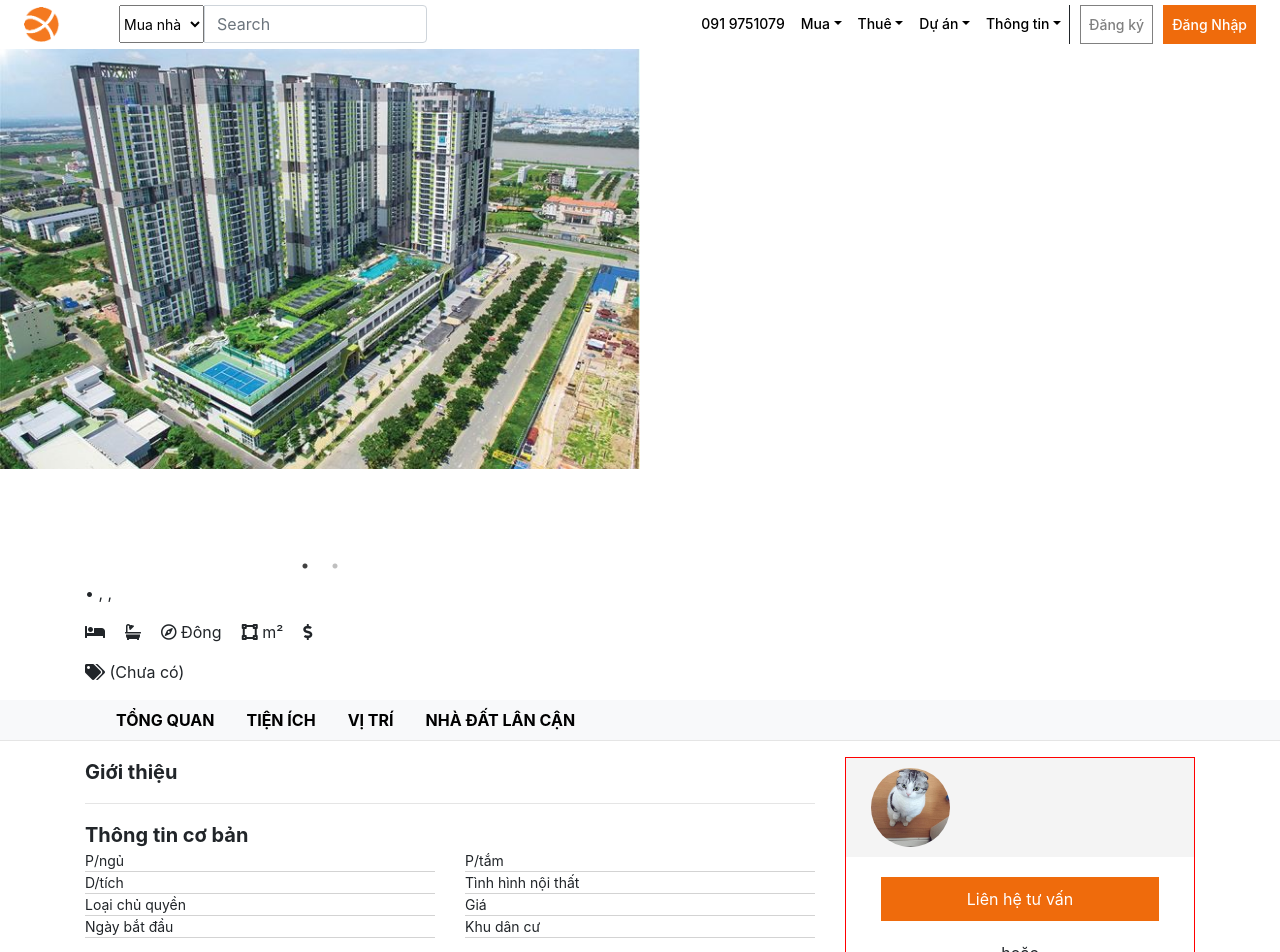
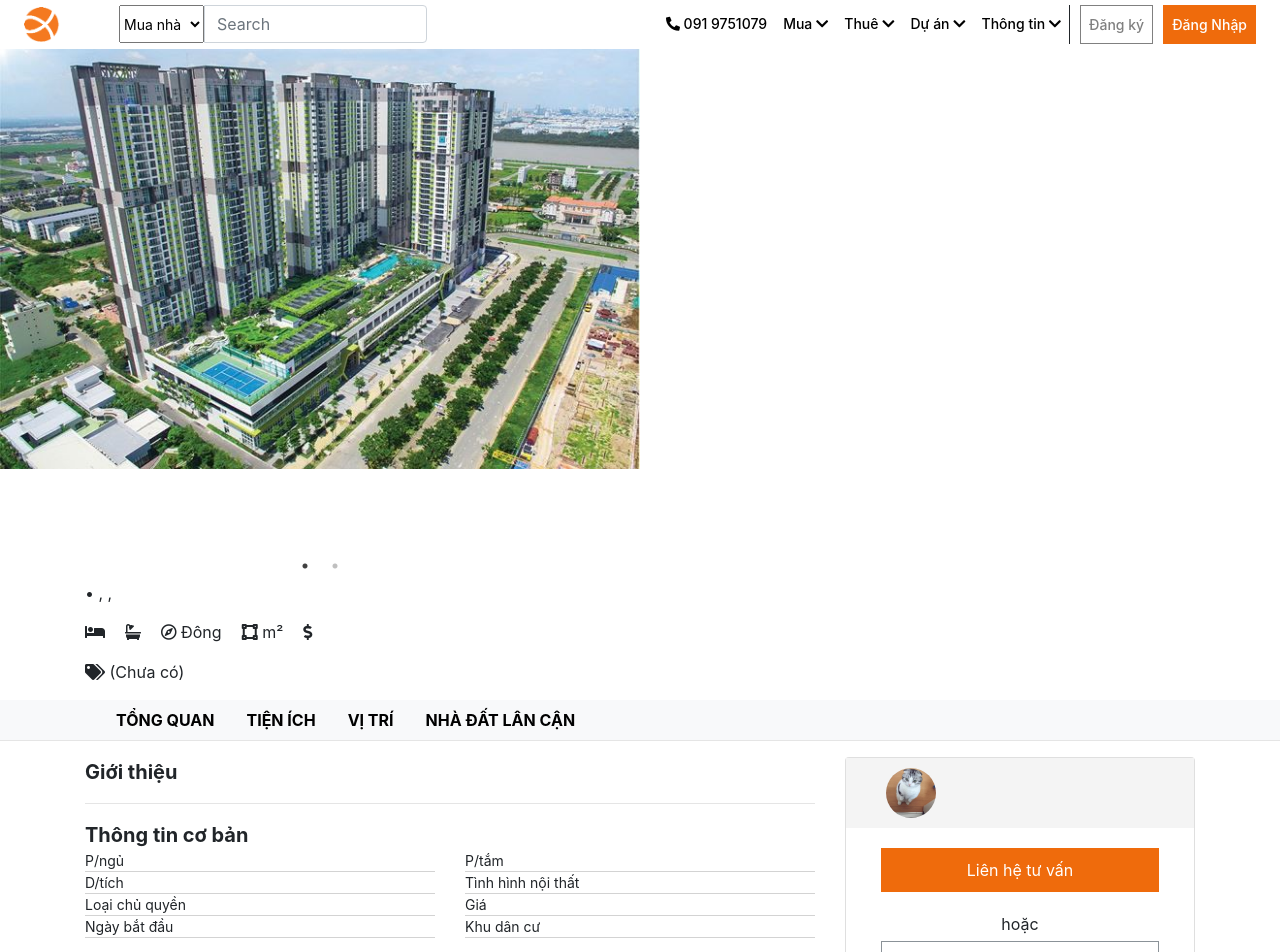
Before and after one commit to NguyenTaiAnh/Convert-Nextjs, a Next.js app: page / in a window 1280 px wide. Shown: the top 952 px of the page. Built offline with nearby package versions, Linux system fonts and the light colour scheme; no server answers.

Commit message:
fix navbar menu and item-Right

```diff
--- a/components/bodycenter.tsx
+++ b/components/bodycenter.tsx
@@ -228,24 +228,27 @@ export default class BodyCenter extends React.Component<IProps, IState> {
                                 </Row>
                                 <hr />
                                 <p className="titlee">Hình ảnh <span className="textt">{data.propertyName}</span></p>
-                                <img src={data.propertyDraftUrl} alt="" />
+                                <img src={data.propertyDraftUrl} style={{width:"100%"}} alt="" />
 
 
                             </div>
 
                         </Col>
+                        {/* -----------------------Item Right------------------------ */}
                         <Col xs="12" md="4">
                             <div className="item-right stickyy">
+                                <Card>
                                 <div >
-                                    <Row className="topItem">
-                                        <Col lg="4" >
-                                            <img src="/img/meo.jpg" alt="img" className="changeImg" />
+                                    <Row className="top-Item">
+                                        <Col xs="2" lg="2" style={{padding:"0"}} >
+                                            <img src="/img/meo.jpg" alt="img" className="change-Img" />
                                         </Col>
-                                        <Col lg="8">
-                                            <p className="nameItem">{contactData.contactName}</p>
+                                        <Col xs="10" lg="10">
+                                            <p className="name-Item">{contactData.contactName}</p>
                                             <p>{contactData.jobTitle}</p>
                                         </Col>
                                     </Row>
+
                                 </div>
                                 <div style={{ textAlign: "center" }}>
                                     <button className="btn_tuvan">Liên hệ tư vấn</button>
@@ -262,6 +265,7 @@ export default class BodyCenter extends React.Component<IProps, IState> {
                                 <div style={{ textAlign: "center" }}>
                                     <button className="btn_hover">Hỏi thêm thông tin</button>
                                 </div>
+                                </Card>
                             </div>
 
                         </Col>
--- a/components/footer.tsx
+++ b/components/footer.tsx
@@ -76,7 +76,7 @@ export default function Footer() {
                             <hr style={{ border: "1px solid blue" }} />
                         </Col>
                     </Row>
-                    <Row style={{ fontSize: "14px" }}>
+                    <Row style={{ fontSize: "14px", paddingBottom:"20px" }}>
                         <Col md="7">
                             <a href="#" className="footer-end">Nhóm phát triển alphaland</a>
                         </Col>
--- a/components/header.tsx
+++ b/components/header.tsx
@@ -1,5 +1,5 @@
 import Head from 'next/head'
-import React from 'react'
+import React, { useState } from 'react'
 
 import {
     Container, Row, Col, Nav, NavItem, NavLink, Navbar, NavDropdown, NavbarBrand,
@@ -8,6 +8,7 @@ import {
 
 export default function Header() {
 
+    const [isOpen, setIsOpen] = useState(false)
 
     return (
         <Navbar className="nav-menu" bg="dar" expand="lg">
@@ -29,38 +30,41 @@ export default function Header() {
             <Navbar.Toggle aria-controls="basic-navbar-nav" />
             <Navbar.Collapse id="basic-navbar-nav">
                 <Nav className="ml-auto">
-                    <NavLink>091 9751079</NavLink>
-                    <NavDropdown title="Mua" id="basic-nav-dropdown">
-                        <NavDropdown.Item href="#action/3.1">Mua</NavDropdown.Item>
-                        <NavDropdown.Item href="#action/3.2">Another action</NavDropdown.Item>
-                        <NavDropdown.Item href="#action/3.3">Something</NavDropdown.Item>
-                        <NavDropdown.Divider />
-                        <NavDropdown.Item href="#action/3.4">Separated link</NavDropdown.Item>
-                    </NavDropdown>
-                    <NavDropdown title="Thuê" id="basic-nav-dropdown">
-                        <NavDropdown.Item href="#action/3.1">Action</NavDropdown.Item>
-                        <NavDropdown.Item href="#action/3.2">Another action</NavDropdown.Item>
-                        <NavDropdown.Item href="#action/3.3">Something</NavDropdown.Item>
-                        <NavDropdown.Divider />
-                        <NavDropdown.Item href="#action/3.4">Separated link</NavDropdown.Item>
-                    </NavDropdown>
-                    <NavDropdown title="Dự án" id="basic-nav-dropdown">
-                        <NavDropdown.Item href="#action/3.1">Action</NavDropdown.Item>
-                        <NavDropdown.Item href="#action/3.2">Another action</NavDropdown.Item>
-                        <NavDropdown.Item href="#action/3.3">Something</NavDropdown.Item>
-                        <NavDropdown.Divider />
-                        <NavDropdown.Item href="#action/3.4">Separated link</NavDropdown.Item>
-                    </NavDropdown>
-                    <NavDropdown title="Thông tin" id="basic-nav-dropdown">
-                        <NavDropdown.Item href="#action/3.1">Action</NavDropdown.Item>
-                        <NavDropdown.Item href="#action/3.2">Another action</NavDropdown.Item>
-                        <NavDropdown.Item href="#action/3.3">Something</NavDropdown.Item>
-                        <NavDropdown.Divider />
-                        <NavDropdown.Item href="#action/3.4">Separated link</NavDropdown.Item>
-                    </NavDropdown>
-                    <NavItem id="item-singup">
-                        <NavLink className="singup">Đăng ký</NavLink>
-                    </NavItem>
+                    <NavLink><i className="fas fa-phone-alt"></i> 091 9751079</NavLink>
+                    <NavLink className="dropdown">
+                        Mua <i className="fas fa-chevron-down"></i>
+                        <div className="dropdown-content">
+                            <a href="#">Test1</a>
+                            <a href="#">Test1</a>
+                            <a href="#">Test1</a>
+                        </div>
+                    </NavLink>
+                    <NavLink className="dropdown">
+                        Thuê <i className="fas fa-chevron-down"></i>
+                        <div className="dropdown-content">
+                            <a href="#">Test1</a>
+                            <a href="#">Test1</a>
+                            <a href="#">Test1</a>
+                        </div>
+                    </NavLink>
+                    <NavLink className="dropdown">
+                        Dự án <i className="fas fa-chevron-down"></i>
+                        <div className="dropdown-content">
+                            <a href="#">Test1</a>
+                            <a href="#">Test1</a>
+                            <a href="#">Test1</a>
+                        </div>
+                    </NavLink>
+                    <NavLink className="dropdown">
+                        Thông tin <i className="fas fa-chevron-down"></i>
+                        <div className="dropdown-content">
+                            <a href="#">Test1</a>
+                            <a href="#">Test1</a>
+                            <a href="#">Test1</a>
+                        </div>
+                    </NavLink>
+                    <p style={{borderLeft:"1px solid "}}></p>
+                    <NavLink className="singup">Đăng ký</NavLink>
 
                     <NavLink className="login">Đăng Nhập</NavLink>
 
--- a/styles/custom/center.scss
+++ b/styles/custom/center.scss
@@ -14,33 +14,34 @@
     border-bottom: 1px solid #80808059;
 }
 //===========right=============
-.item-right{
+// .item-right{
 
-    width: 100%;
-    height: 24%;
-    border: 1px solid red;
-}
+//     width: 100%;
+//     height: 24%;
+//     border: 1px solid red;
+// }
 .stickyy{
     position: sticky;
     top: 55px;
-    z-index: 1020;
+    z-index: 1;
 
 }
 .sticky-menu{
     position: sticky;
     top: 0;
-    z-index: 1020;
+    z-index: 1021;
 }
-.changeImg{
-    width: 100%;
-    border-radius: 40px;
+.change-Img{
+    width: 50px;
+    height: 50px;
+    border-radius: 90px;
 }
-.topItem{
+.top-Item{
     background: #f4f4f4;
     margin: 0px !important;
-   padding: 10px;
+   padding: 10px 40px;
 }
-.nameItem{
+.name-Item{
     font-size: 20px;
     color: #cc3332;
     font-weight: bold;
--- a/styles/custom/header.scss
+++ b/styles/custom/header.scss
@@ -22,3 +22,34 @@
     color: white !important;
     border: 1px solid #ef6b0c;
 }
+
+.dropdown {
+    position: relative;
+    display: inline-block;
+  }
+
+  .dropdown-content {
+    font-weight: 400;
+    display: none;
+    position: absolute;
+    background-color: #f1f1f1;
+    min-width: 160px;
+    box-shadow: 0px 8px 16px 0px rgba(0,0,0,0.2);
+    z-index: 1;
+  }
+
+  .dropdown-content a {
+    color: black;
+    padding: 12px 16px;
+    text-decoration: none;
+    display: block;
+  }
+
+  .dropdown-content a:hover {background-color: #ddd;}
+
+  .dropdown:hover .dropdown-content {display: block;}
+
+  .dropdown:hover .dropbtn {background-color: #3e8e41;}
+  .border{
+      border: 1px solid;
+  }
```
